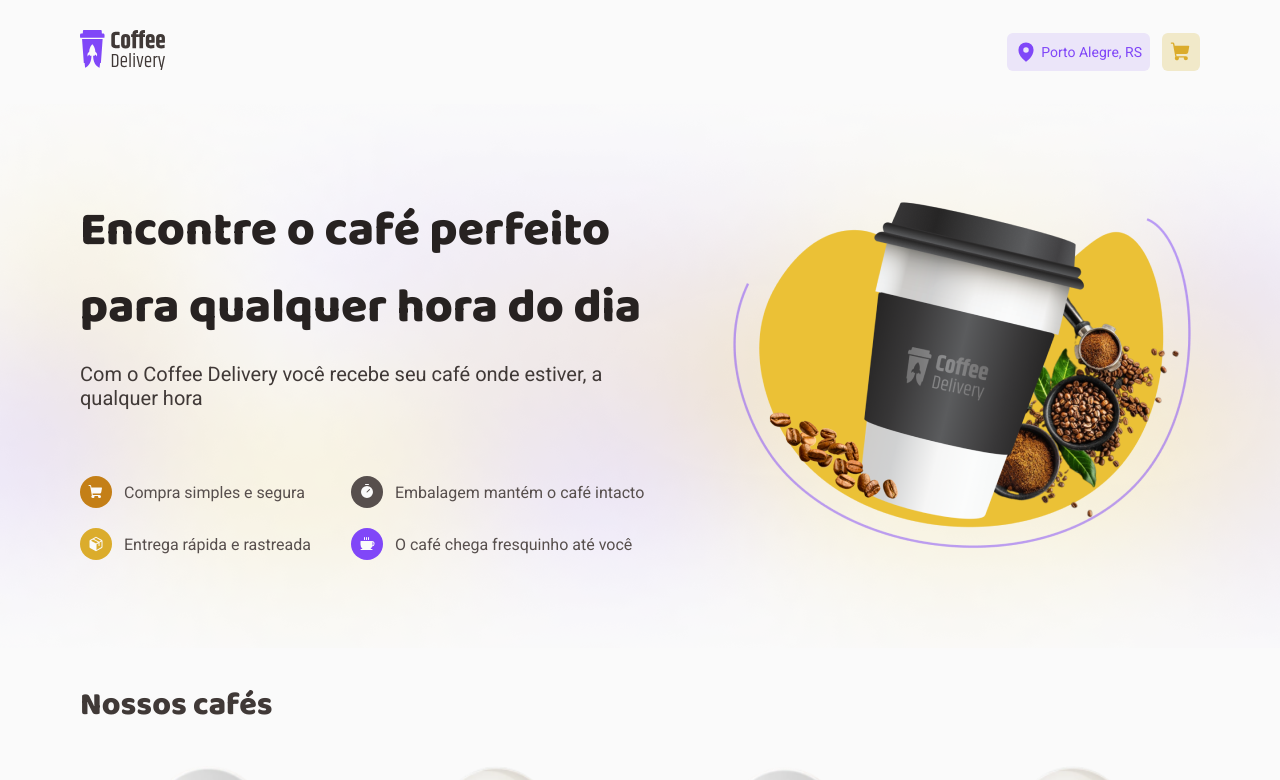
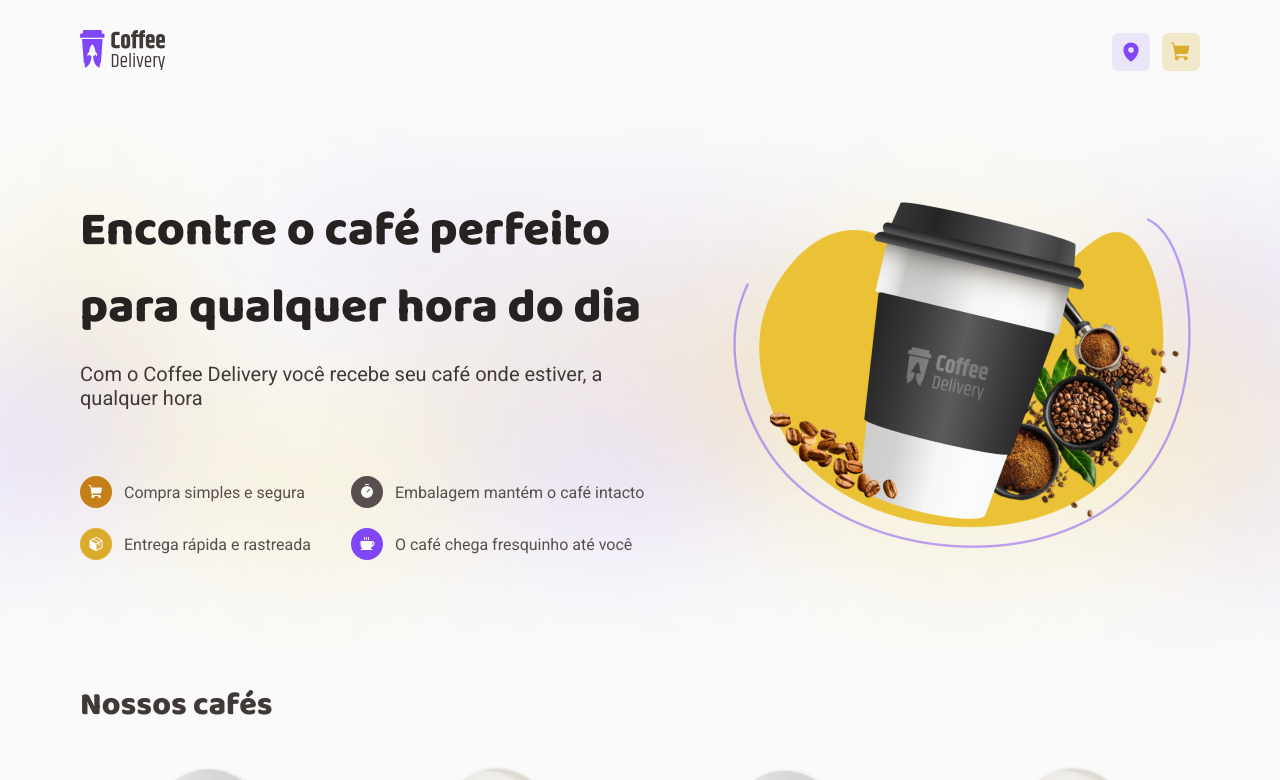
Before and after one commit to kevenpacheco/coffee-delivery, a React (Vite) app: page / in a window 1280 px wide. Shown: the top 780 px of the page. Built offline with nearby package versions, Linux system fonts and the light colour scheme.

Commit message:
feat (Header component): show current city and uf the user

```diff
--- a/src/components/Header/index.tsx
+++ b/src/components/Header/index.tsx
@@ -4,9 +4,15 @@
 import { NavLink } from "react-router-dom";
 import { ShoppingCartContext } from "../../contexts/ShoppingCartContext";
 import { useContext } from "react";
+import { OrderDetailsContext } from "../../contexts/OrderDetailsContext";
 
 export function Header() {
   const { shoppingCartItems } = useContext(ShoppingCartContext);
+  const { address } = useContext(OrderDetailsContext);
+  const { city, uf } = address;
+
+  const addressSummary = `${city}, ${uf}`;
+
   return (
     <Container>
       <Content>
@@ -22,7 +28,7 @@
         <div>
           <Location>
             <MapPin weight="fill" size={22} />
-            <p>Porto Alegre, RS</p>
+            {city && uf ? <p>{addressSummary}</p> : null}
           </Location>
 
           <NavLink to="/checkout">
```
